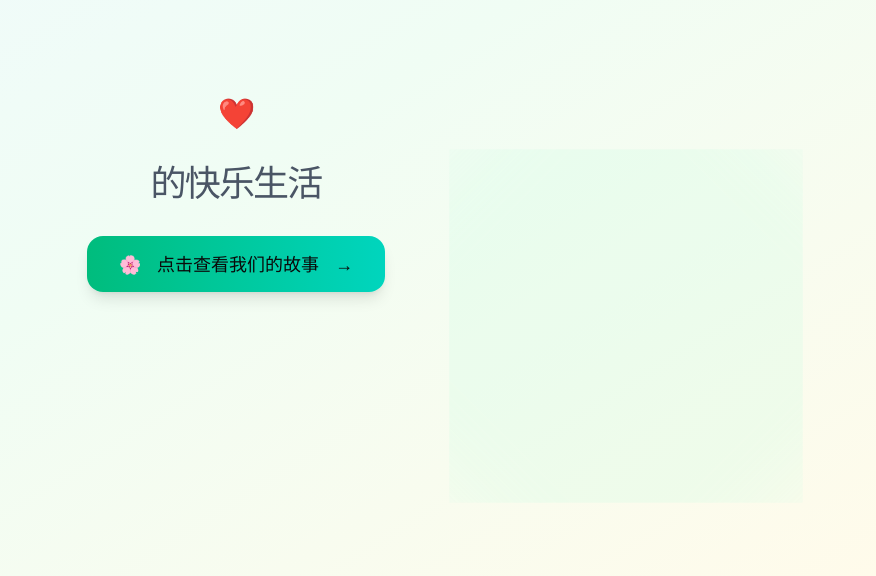
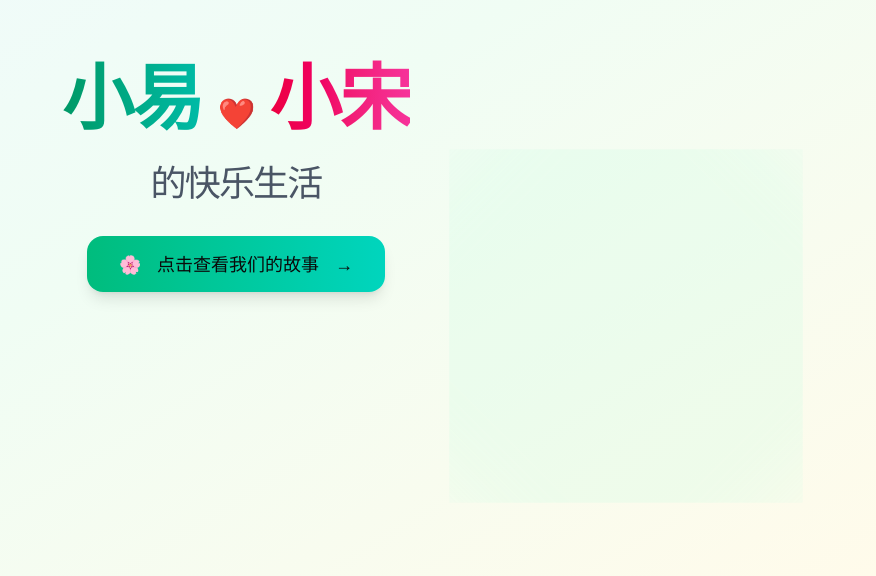
Before and after one commit to songjingwei/jeev-song-pages, a Next.js app: page / in a window 1280 px wide. Shown: the part 224-800 px from the top of the page, without its empty margins (404-1280 px from the left). Built offline with nearby package versions, Linux system fonts and the light colour scheme.

Commit message:
bugfix: 继续调整样式

```diff
--- a/src/app/page.tsx
+++ b/src/app/page.tsx
@@ -21,7 +21,7 @@ export default function Home() {
           <h1 className="text-6xl md:text-7xl font-bold tracking-tight mb-8">
             {/* 小易链接 */}
             <motion.div
-              className="inline-block relative z-50"
+              className="inline-block relative z-10"
               whileHover={{ scale: 1.05, rotate: [-1, 0.5, -0.5] }}
               whileTap={{ scale: 0.95 }}
               transition={{
@@ -29,14 +29,14 @@ export default function Home() {
                 rotate: { duration: 0.6, repeat: Infinity }
               }}
             >
-              <Link href="/xiaoyi" className="relative bg-gradient-to-r from-emerald-600 to-teal-500 bg-clip-text text-transparent hover:from-teal-500 hover:to-emerald-600 transition-all duration-500">
-                <span className="relative z-10">小易</span>
+              <Link href="/xiaoyi" className="bg-gradient-to-r from-emerald-600 to-teal-500 bg-clip-text text-transparent hover:from-teal-500 hover:to-emerald-600 transition-all duration-500">
+                <span className="z-10">小易</span>
               </Link>
             </motion.div>
             <span className="mx-4 text-3xl text-red-500">❤</span>
             {/* 小宋链接 */}
             <motion.div
-              className="inline-block relative z-50"
+              className="inline-block relative z-10"
               whileHover={{ scale: 1.05, rotate: [1, -0.5, 0.5] }}
               whileTap={{ scale: 0.95 }}
               transition={{
@@ -46,9 +46,9 @@ export default function Home() {
             >
               <Link
                 href="/xiaosong"
-                className="relative bg-gradient-to-r from-rose-600 to-pink-500 bg-clip-text text-transparent hover:from-pink-500 hover:to-rose-600 transition-all duration-500"
+                className="bg-gradient-to-r from-rose-600 to-pink-500 bg-clip-text text-transparent hover:from-pink-500 hover:to-rose-600 transition-all duration-500"
               >
-                <span className="relative z-10">小宋</span>
+                <span className="z-10">小宋</span>
               </Link>
             </motion.div>
             <br />
```
